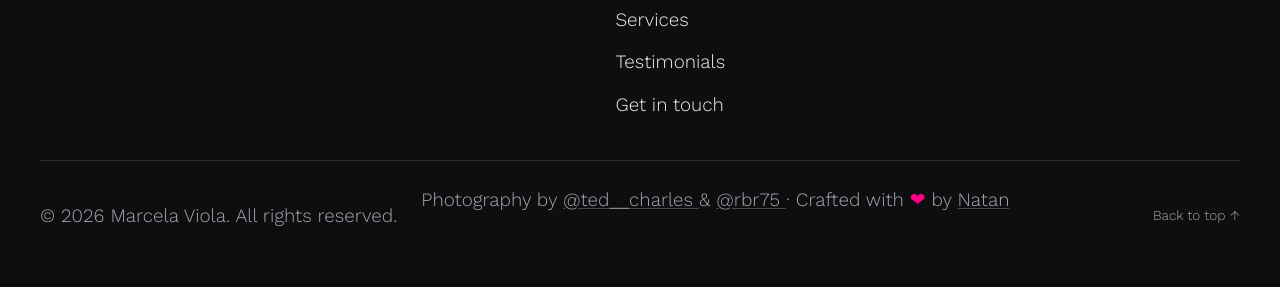
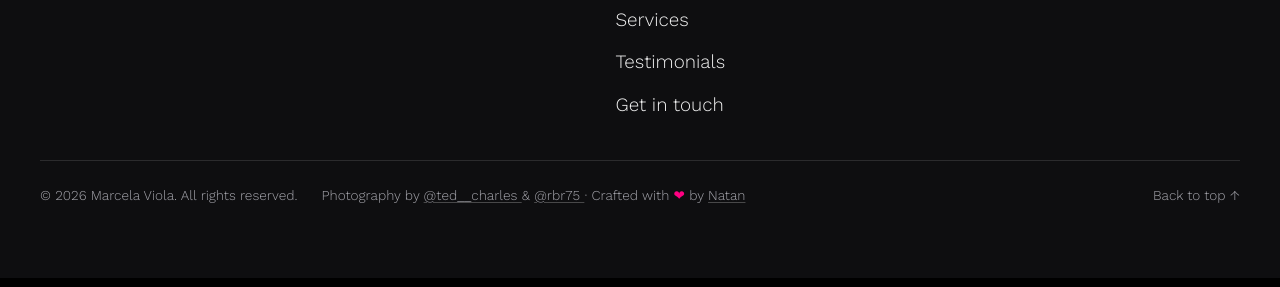
Before and after one commit to natos/marcelaviola.com, an Astro site: page / in a window 1280 px wide. Shown: the part 11233-11520 px from the top of the page. Built offline with nearby package versions, Linux system fonts and the light colour scheme; Astro itself is replaced by a stand-in of ours; some icons are missing.

Commit message:
Footer: align bottom-bar paragraphs (match font size, baseline alignment)

```diff
--- a/src/styles/global.css
+++ b/src/styles/global.css
@@ -449,7 +449,7 @@ iframe {
 .site-footer-bottom {
   display: flex;
   flex-wrap: wrap;
-  align-items: center;
+  align-items: baseline;
   gap: var(--space-sm) var(--space-lg);
   padding-top: var(--space-lg);
   border-top: 1px solid var(--color-border);
@@ -461,6 +461,7 @@ iframe {
 .footer-credits {
   margin: 0;
   padding: 0;
+  font-size: var(--text-xs);
 }
 
 .footer-credits a {
```
